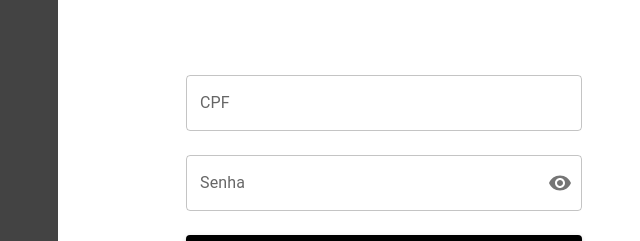
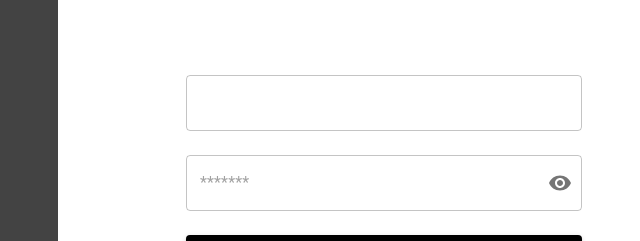
Before and after one commit to guynikan/CTX.SuperAdmin, a Next.js app: page /1/login in a window 1280 px wide. Shown: the part 225-466 px from the top of the page, without its empty margins (578-1218 px from the left). Built offline with nearby package versions, Linux system fonts and the light colour scheme.

Commit message:
refactor: auth rename json locale

```diff
--- a/src/app/[locale]/login/layout.tsx
+++ b/src/app/[locale]/(auth)/layout.tsx
@@ -3,5 +3,5 @@
 import { DictionaryProvider } from "@/i18n/DictionaryProvider";
 
 export default function LoginLayout({ children }: { children: React.ReactNode }) {
-  return <DictionaryProvider namespace="login">{children}</DictionaryProvider>;
+  return <DictionaryProvider namespace="auth">{children}</DictionaryProvider>;
 }
--- a/src/app/[locale]/login/page.tsx
+++ b/src/app/[locale]/(auth)/login/page.tsx
@@ -1,6 +1,6 @@
 "use client";
 
-import { useContext, useState } from "react";
+import { useState } from "react";
 import {
   TextField,
   Button,
@@ -14,19 +14,19 @@ import {
 import { Visibility, VisibilityOff } from "@mui/icons-material";
 import Grid from "@mui/material/Grid2";
 
-import { DictionaryContext } from "@/i18n/DictionaryProvider";
+import { useDictionary } from "@/i18n/DictionaryProvider";
 
 export default function LoginPage() {
 
-  const { dictionary } = useContext(DictionaryContext)!;
+  const { dictionary } = useDictionary();
 
-  const [cpf, setCpf] = useState("");
+  const [username, setUsername] = useState("");
   const [password, setPassword] = useState("");
   const [showPassword, setShowPassword] = useState(false);
 
   const handleSubmit = (e: React.FormEvent) => {
     e.preventDefault();
-    alert("cpf: " + cpf + " password:" + password);
+    alert("username: " + username + " password:" + password);
   };
 
   return (
@@ -46,31 +46,31 @@ export default function LoginPage() {
         <Container maxWidth="xs">
           <Box sx={{ display: "flex", flexDirection: "column", gap: 2 }}>
             <Typography variant="h5" fontWeight={600}>
-              {dictionary?.form?.title}
+              {dictionary?.signIn}
             </Typography>
 
             <Box component="form" onSubmit={handleSubmit} noValidate>
 
               <TextField
-                label="CPF"
+                label={dictionary?.username}
                 fullWidth
                 variant="outlined"
                 margin="normal"
-                value={cpf}
-                onChange={(e) => setCpf(e.target.value)}
-                placeholder="000.000.000-00"
+                value={username}
+                onChange={(e) => setUsername(e.target.value)}
+                placeholder={dictionary?.username}
               />
 
-
               <TextField
-                label="Senha"
+                label={dictionary?.password}
                 type={showPassword ? "text" : "password"}
                 fullWidth
+                autoComplete="on"
                 variant="outlined"
                 margin="normal"
                 value={password}
                 onChange={(e) => setPassword(e.target.value)}
-                placeholder="******"
+                placeholder="*******"
                 InputProps={{
                   endAdornment: (
                     <InputAdornment position="end">
@@ -81,7 +81,6 @@ export default function LoginPage() {
                   ),
                 }}
               />
-
 
               <Button
                 type="submit"
@@ -95,13 +94,13 @@ export default function LoginPage() {
                   "&:hover": { opacity: 0.9 },
                 }}
               >
-                {dictionary?.form?.login_button} →
+                {dictionary?.signIn} →
               </Button>
 
               {/* Esqueci a Senha */}
               <Typography variant="body2" sx={{ mt: 3, color:'#434343', textAlign: "center" }}>
-                <Link href="/forgot-password" underline="hover" fontWeight={600}>
-                  {dictionary?.form?.forgot_password}
+                <Link href="/esqueci-minha-senha" underline="hover" fontWeight={600}>
+                  {dictionary?.forgot_password}
                 </Link>
               </Typography>
 
--- a/src/i18n/DictionaryProvider.tsx
+++ b/src/i18n/DictionaryProvider.tsx
@@ -28,7 +28,7 @@ export function DictionaryProvider({
   const pathname = usePathname();
   const locale = (pathname.split("/")[1] as Locale) || i18n.defaultLocale;
 
-  const [dictionary, setDictionary] = useState<Dictionary | null>(null);
+  const [dictionary, setDictionary] = useState<Dictionary>();
 
   useEffect(() => {
     async function loadDictionary() {
--- a/src/i18n/config.ts
+++ b/src/i18n/config.ts
@@ -1,6 +1,10 @@
 export const i18n = {
   defaultLocale: "pt_BR",
+  modules: ['common', 'login'],
   locales: ["pt_BR", "en_US"],
 } as const;
 
+
 export type Locale = (typeof i18n)["locales"][number];
+
+export type Module = (typeof i18n)["modules"][number];
--- a/src/i18n/dictionary.ts
+++ b/src/i18n/dictionary.ts
@@ -3,12 +3,12 @@ import type { Locale } from "./config";
 export const dictionaries = {
   pt_BR: {
     common: () => import("@/locales/pt_BR/common.json").then((mod) => mod.default),
-    login: () => import("@/locales/pt_BR/login.json").then((mod) => mod.default),
-
+    auth: () => import("@/locales/pt_BR/auth.json").then((mod) => mod.default),
   },
   en_US: {
     common: () => import("@/locales/en_US/common.json").then((mod) => mod.default),
-    login: () => import("@/locales/en_US/login.json").then((mod) => mod.default),
+    auth: () => import("@/locales/en_US/auth.json").then((mod) => mod.default),
+
   },
 } as const;
 
@@ -18,5 +18,4 @@ export const getDictionary = async (locale: Locale, namespace: keyof typeof dict
 };
 
 
-
 export type Dictionary = Awaited<ReturnType<typeof getDictionary>>;
--- /dev/null
+++ b/src/locales/en_US/auth.json
@@ -0,0 +1,7 @@
+{
+  "signIn": "Sign in",
+  "username": "Username",
+  "password": "Password",
+  "login_button": "Login",
+  "forgot_password": "Forgot my password"
+}
--- a/src/locales/en_US/login.json
+++ /dev/null
@@ -1,9 +0,0 @@
-{
-  "form": {
-    "title": "Sign in",
-    "cpf": "CPF",
-    "password": "Password",
-    "login_button": "Login",
-    "forgot_password": "Forgot my password"
-  }
-}
--- /dev/null
+++ b/src/locales/pt_BR/auth.json
@@ -0,0 +1,6 @@
+{
+  "signIn": "Entrar",
+  "username": "Usuário",
+  "password": "Senha",
+  "forgot_password": "Esqueci minha senha"
+}
--- a/src/locales/pt_BR/login.json
+++ /dev/null
@@ -1,9 +0,0 @@
-{
-  "form": {
-    "title": "Entrar",
-    "cpf": "CPF",
-    "password": "Password",
-    "login_button": "Entrar",
-    "forgot_password": "Esqueci minha senha"
-  }
-}
```
Also changed, not shown: src/app/[locale]/(auth)/esqueci-minha-senha/page.tsx (added, +13 -0 lines).
